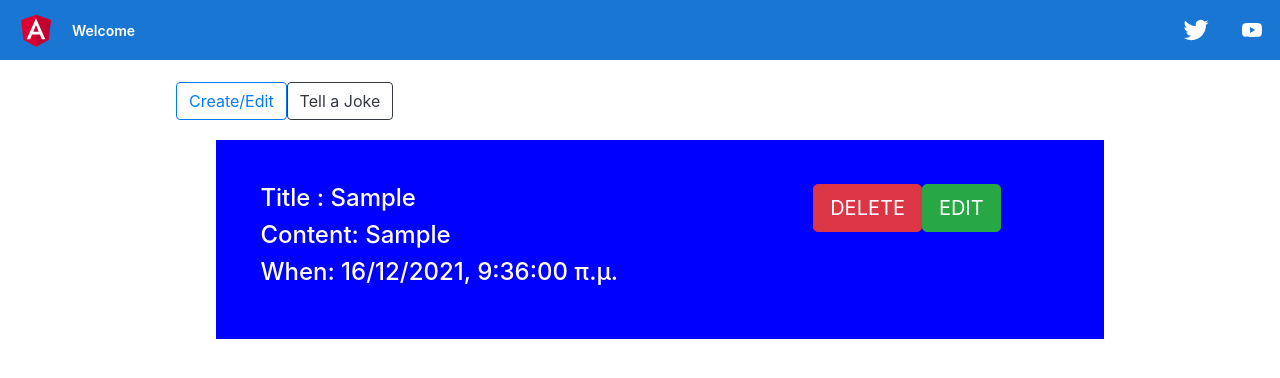
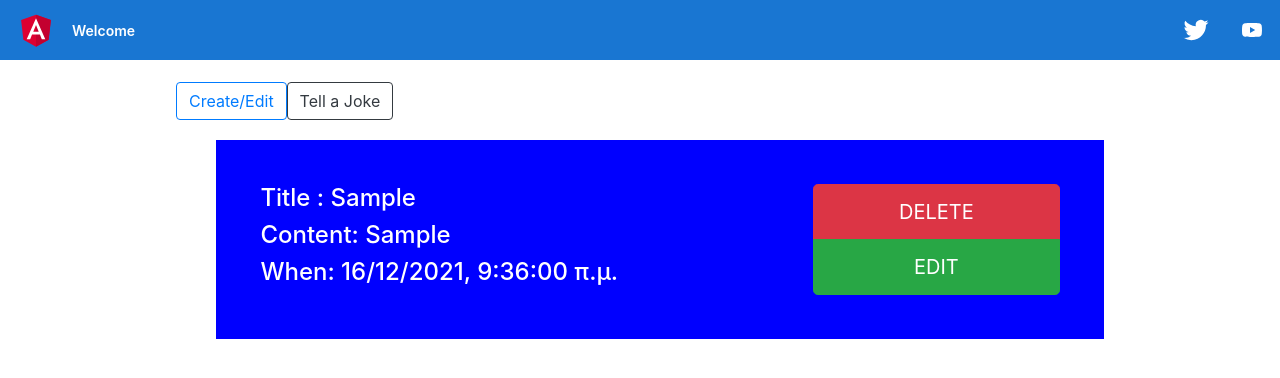
Before and after one commit to konkos/note-taking-app, an Angular app: page /createNote in a window 1280 px wide. Both pictures are taken after typing "Sample", "Sample" into the empty fields and a click on the button "Add Note". Shown: the top 378 px of the page. Built offline with nearby package versions, Linux system fonts and the light colour scheme.

Commit message:
convert buttons to vertical layout

```diff
--- a/src/app/note/note.component.html
+++ b/src/app/note/note.component.html
@@ -7,7 +7,7 @@
         <h4>When: {{note.timestamp}} </h4>
     </div>
 
-    <div class="col-4">
+    <div class="col-4 btn-group-vertical">
     <button (click)="deleteNote()" class="btn btn-danger btn-lg">DELETE</button>
     <button class="btn btn-success btn-lg" (click)="editNote($event,note.title)">EDIT</button>
     </div>
```
